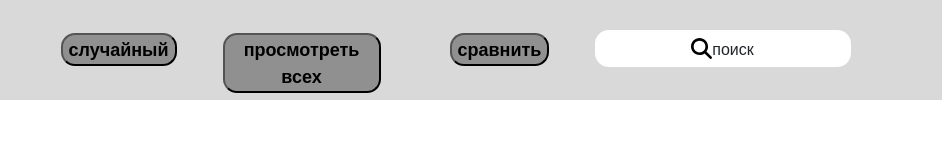
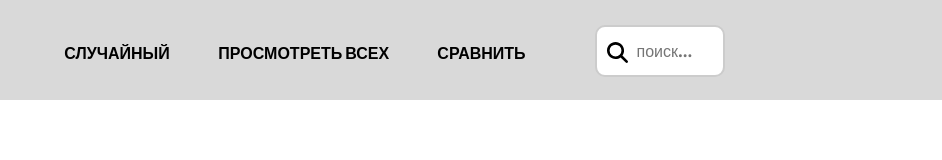
Before and after one commit to kiryasay/SUPERHERO, a plain HTML site: page index.html in a window 1280 px wide. Shown: the full height of the page, 338-1280 px from the left. Drawn offline with Linux system fonts and the light colour scheme.

Commit message:
ууууууу

```diff
--- a/css/style.css
+++ b/css/style.css
@@ -21,13 +21,31 @@ header {
     margin-top: 8px;
     margin-left: 16px;
 }
+.pages {
+    padding-right: 100px;
+    gap: 100px;
+    display: flex;
+    justify-content:space-around;
+    align-items: center;
+
+}
 
 .btn {
-    border-radius: 14px;
-    background: #909090;
+    display: inline-block;
+    position: absolute;
     margin-top: 16px;
+    padding-top: 8px;
+    text-decoration: none;
+    text-align: center;
+    color: black;
+    font-size: 16px;
+    font-weight: 700;
+
 }
+.pages a:hover {
+    color:antiquewhite;
 
+}
 .btn_random {
     margin-left: 36px;
 }
@@ -40,16 +58,10 @@ header {
     margin-left: 45px;
 }
 
-.btn_text {
-    color: #000;
-    font-size: 18px;
-    font-weight: 700;
-}
 
 .search {
     width: 256px;
     height: 37px;
-    display: flex;
     justify-content: center;
     align-items: center;
     background-color: #fff;
@@ -58,5 +70,26 @@ header {
 }
 .search_icon {
     width: 21px;
-    justify-self: flex-start;
+
 }
+input[type=text] {
+    width: 130px;
+    box-sizing: border-box;
+    border: 2px solid #ccc;
+    border-radius: 10px;
+    font-size: 16px;
+    background-image: url('../icons/search.svg');
+    background-size: 21px;
+    background-position: 10px 15px;
+    background-repeat: no-repeat;
+    padding: 12px 20px 12px 40px;
+    margin-top: 8px;
+    -webkit-transition: width 0.4s ease-in-out;
+    transition: width 0.4s ease-in-out;
+
+}
+
+/* When the input field gets focus, change its width to 100% */
+input[type=text]:focus {
+    width: 100%;
+}
--- a/index.html
+++ b/index.html
@@ -25,33 +25,32 @@
                         <img src="icons/avatar.svg" alt="avatar">
                     </a>
                 </div>
-                <div class="col-2">
-                    <button class="btn btn_random">
-                        <div class="btn_text">
-                            случайный
+                <div class="col-6">
+                    <div class="pages">
+                        <div class="col-2">
+                            <a  href="#" class="btn btn_random">
+                                    СЛУЧАЙНЫЙ
+                            </a>
                         </div>
-                    </button>
-                </div>
-                <div class="col-2">
-                    <button class="btn btn_browse-all">
-                        <div class="btn_text">
-                            просмотреть всех
+                        <div class="col-2">
+                            <a  href="#" class="btn btn_browse-all">
+                                    ПРОСМОТРЕТЬ ВСЕХ
+                            </a>
                         </div>
-                    </button>
-                </div>
-                <div class="col-2">
-                    <button class="btn btn_compare">
-                        <div class="btn_text">
-                            сравнить
+                        <div class="col-2">
+                            <a  href="#" class="btn btn_compare">
+                                    СРАВНИТЬ
+                            </a>
                         </div>
-                    </button>
+                    </div>
                 </div>
                 <div class="col-3">
-                    <div class="search">
+                    <!-- <div class="search">
                         <img src="icons/search.svg" alt="search_icon" class="search_icon">
                         <div class="search_text">
                             поиск
-                        </div>
+                        </div> -->
+                    <input type="text" name = "search" placeholder="поиск..." >
                     </div>
                 </div>
             </div>
```
